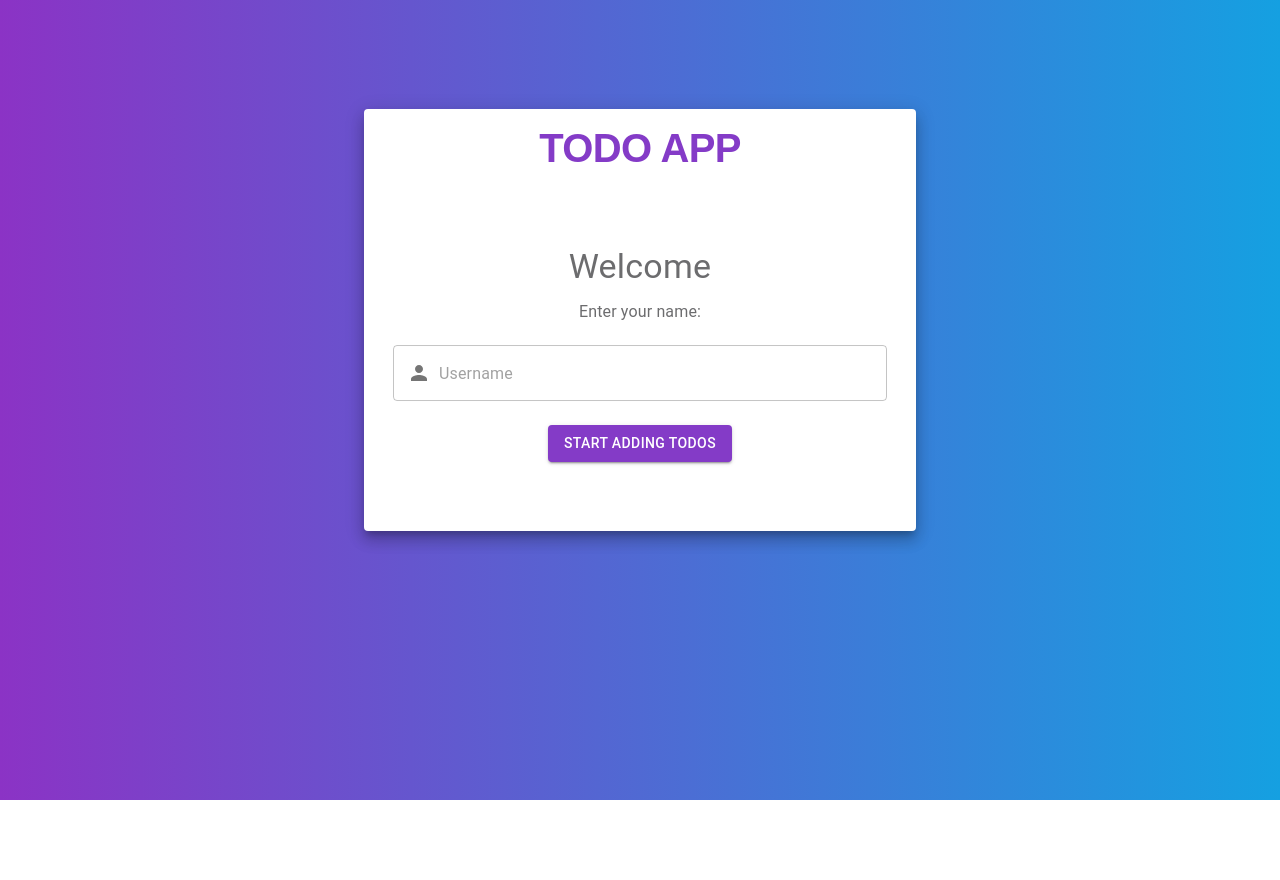
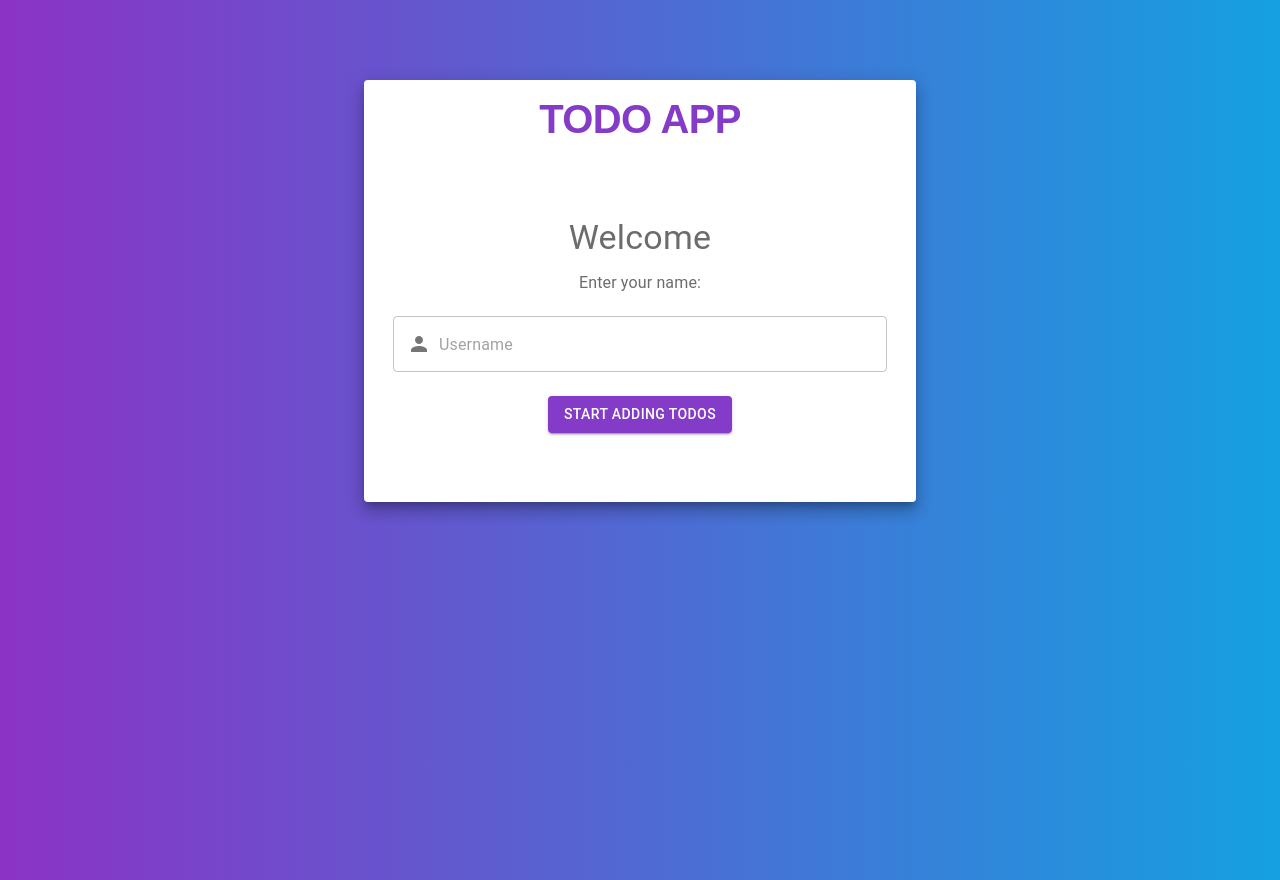
Before and after one commit to egrudskova/todo, a React (Vite) app: page / in a window 1280 px wide. Before the commit the page ends 800 px from the top, so only its background shows below. Built offline with nearby package versions, Linux system fonts and the light colour scheme.

Commit message:
fix: fix app positioning

```diff
--- a/src/pages/Layout.tsx
+++ b/src/pages/Layout.tsx
@@ -4,10 +4,7 @@ import React from 'react';
 import { Container, Paper } from '@mui/material';
 
 export const Layout = (): React.JSX.Element => (
-  <Container
-    maxWidth={'sm'}
-    style={{ position: 'absolute', top: '40%', left: '50%', transform: 'translate(-50%, -50%)' }}
-  >
+  <Container maxWidth={'sm'} style={{ margin: '10vh auto' }}>
     <Paper elevation={10} sx={{ padding: '5px' }}>
       <AppHeading />
       <Outlet />
```
